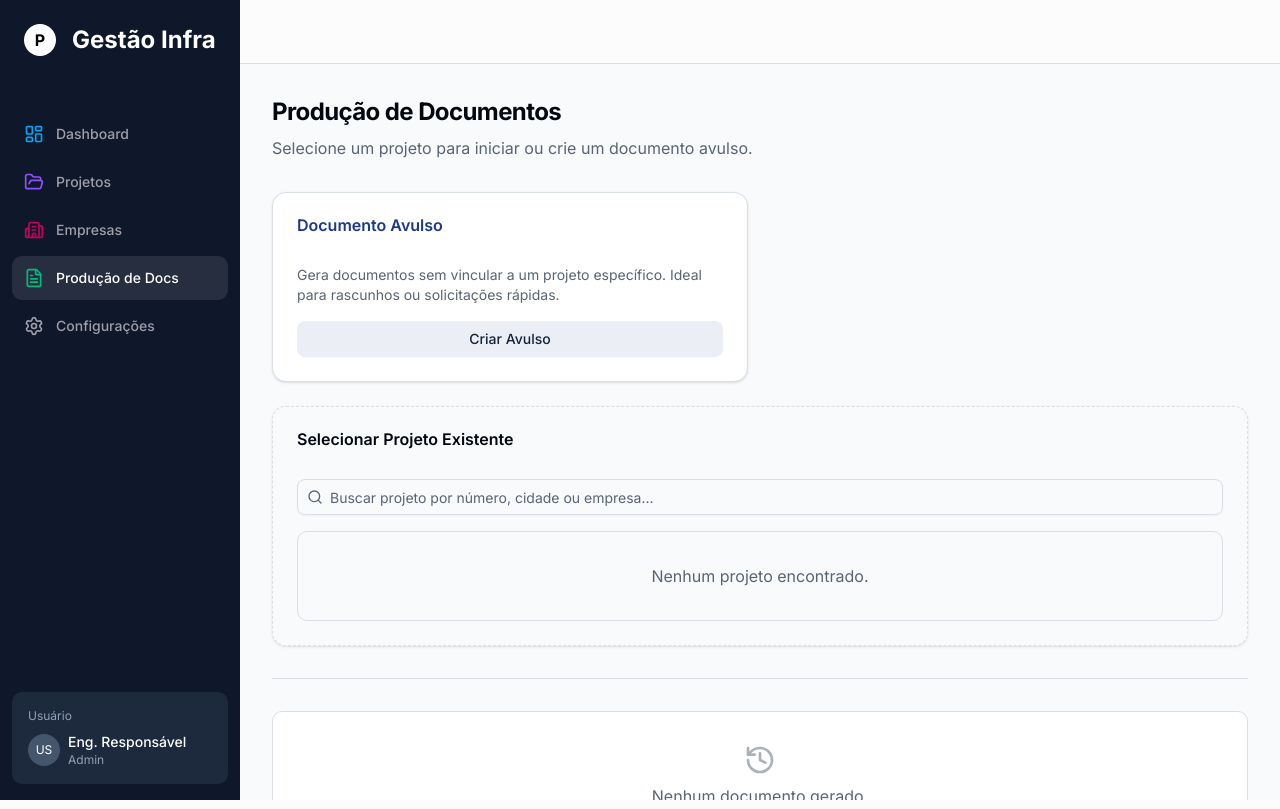
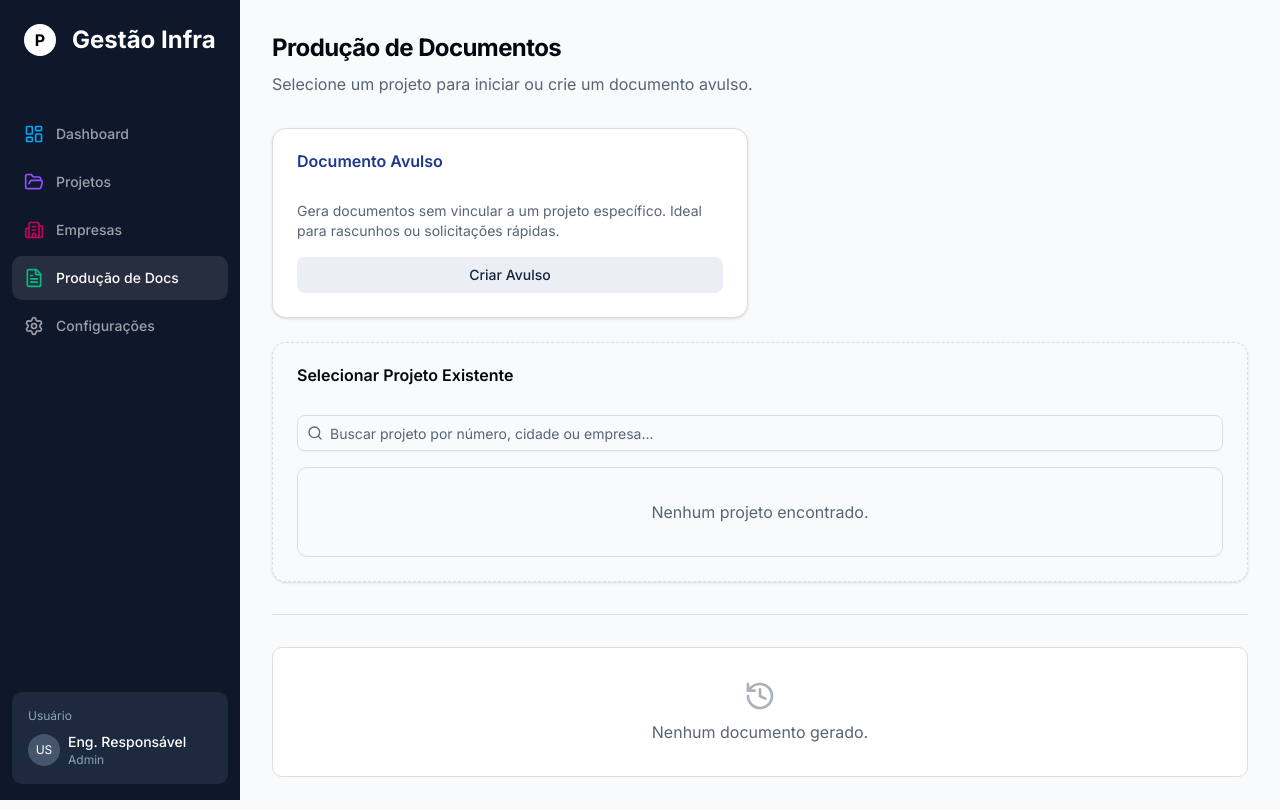
Before and after one commit to Alexxara15/gestao_projeto, a Next.js app: page /documentos in a window 1280 px wide. Built offline with nearby package versions, Linux system fonts and the light colour scheme.

Commit message:
feat: Cria o layout raiz da aplicação com barra lateral e cabeçalho.

```diff
--- a/src/app/layout.tsx
+++ b/src/app/layout.tsx
@@ -23,9 +23,11 @@ export default function RootLayout({
           <div className="hidden h-full md:flex md:w-60 md:flex-col md:fixed md:inset-y-0 z-[80] bg-slate-900">
             <Sidebar />
           </div>
-          <main className="md:pl-60 h-full bg-slate-50 min-h-screen">
-            <Header />
-            <div className="p-8 h-[calc(100vh-4rem)] overflow-y-auto">
+          <main className="md:pl-60 h-full bg-slate-50 min-h-screen flex flex-col">
+            <div className="md:hidden">
+              <Header />
+            </div>
+            <div className="p-8 flex-1 overflow-y-auto">
               {children}
             </div>
           </main>
```
